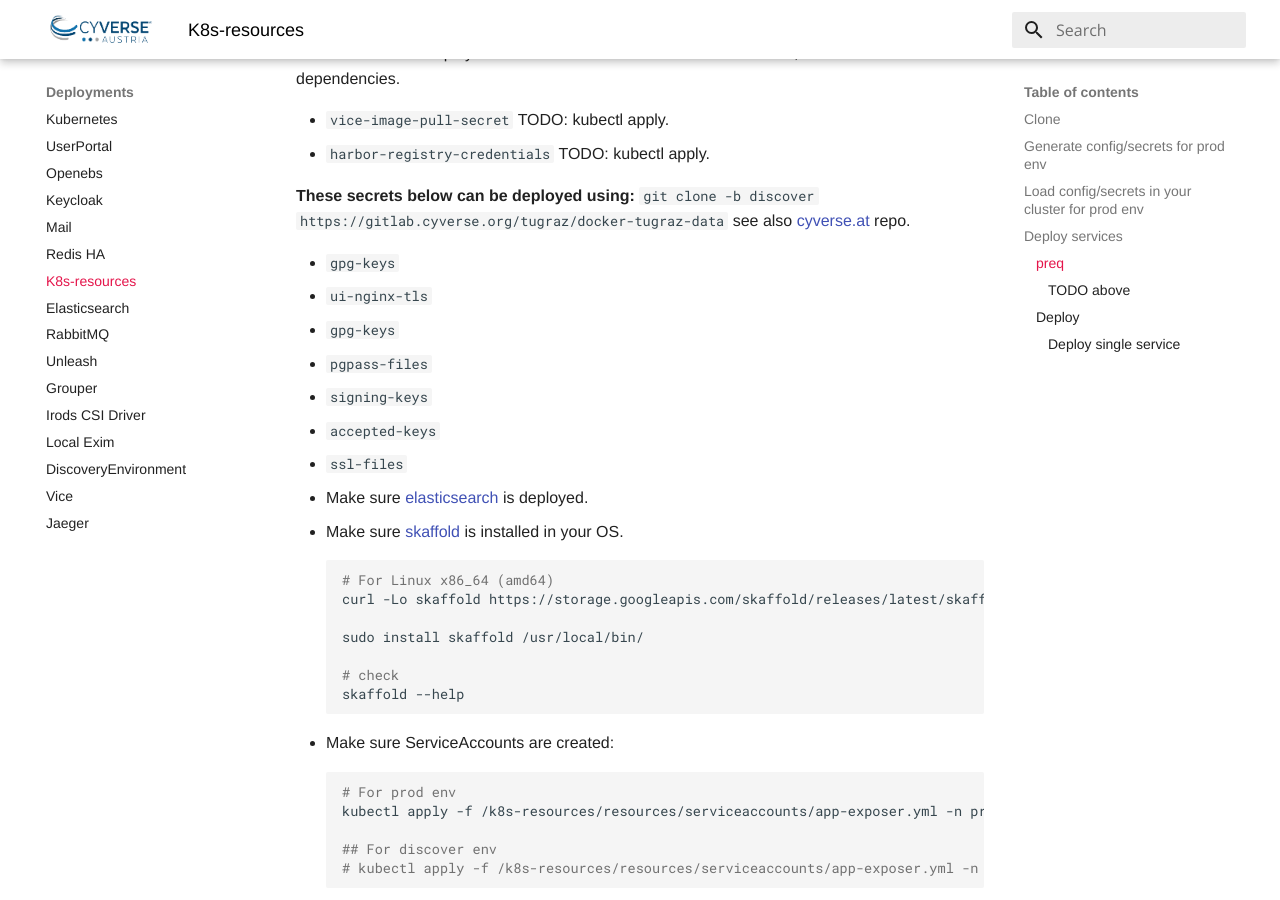
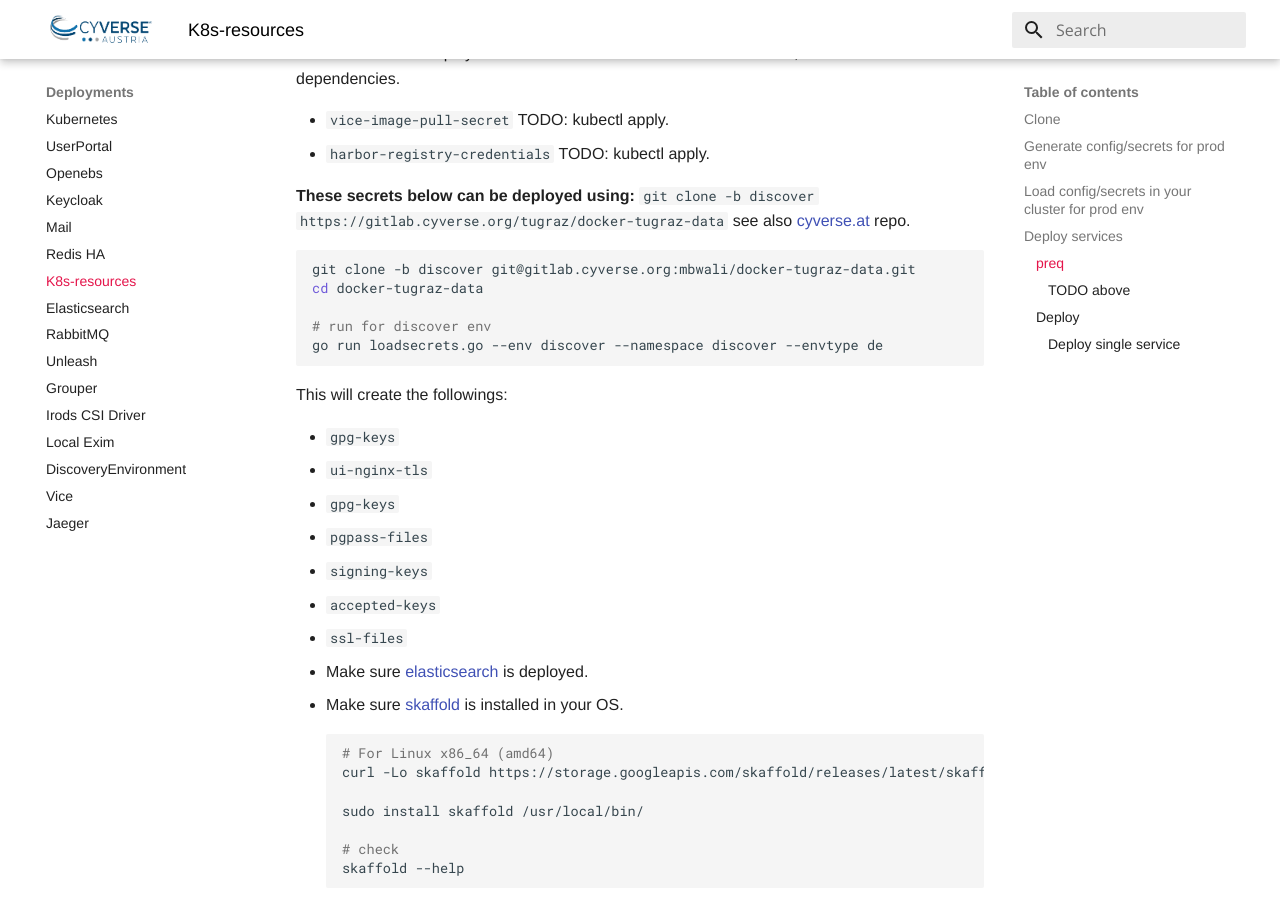
Before and after one commit to cyverse-austria/docs, an MkDocs documentation site: the page built from docs/deployments/k8s-resources.md, in a window 1280 px wide and 900 px high, scrolled down 1050 px. Built offline with MkDocs 1.6.1 and Material for MkDocs 9.7.7, drawn with Linux system fonts in a browser that asks for light colours.

Commit message:
new docs

````diff
--- a/docs/deployments/k8s-resources.md
+++ b/docs/deployments/k8s-resources.md
@@ -46,6 +46,16 @@ Before we start to deploy the services we need to create these secrets, and inst
 
 **These secrets below can be deployed using:** `git clone -b discover https://gitlab.cyverse.org/tugraz/docker-tugraz-data` see also [cyverse.at](https://github.com/mb-wali/cyverse.at/tree/main/k8s/discoveryEnvironment) repo.
 
+```bash
+git clone -b discover git@gitlab.cyverse.org:mbwali/docker-tugraz-data.git
+cd docker-tugraz-data
+
+# run for discover env
+go run loadsecrets.go --env discover --namespace discover --envtype de
+```
+
+This will create the followings:
+
 * `gpg-keys`
 * `ui-nginx-tls`
 * `gpg-keys`
@@ -53,6 +63,7 @@ Before we start to deploy the services we need to create these secrets, and inst
 * `signing-keys`
 * `accepted-keys`
 * `ssl-files`
+
 * Make sure [elasticsearch](elasticsearch.md) is deployed.
 * Make sure [skaffold](https://docs.gomplate.ca/installing/#manual-install) is installed in your OS.
     ```bash
````
